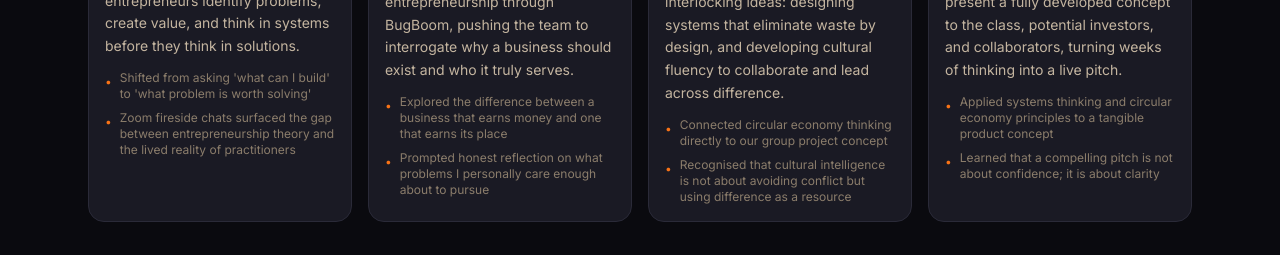
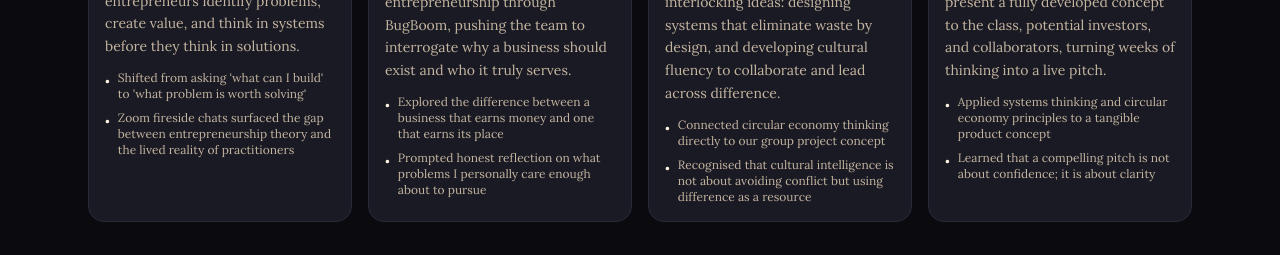
Before and after one commit to hydrolink/ET5131Reflection, a Next.js app: page / in a window 1280 px wide. Shown: the part 1411-1666 px from the top of the page. Built offline with nearby package versions, Linux system fonts and the light colour scheme.

Commit message:
refactor: update font family to Lora for improved typography consistency; adjust styles in LectureCard and TakeawaysSection

```diff
--- a/src/app/components/LectureCard.tsx
+++ b/src/app/components/LectureCard.tsx
@@ -25,9 +25,9 @@ export default function LectureCard({ lecture }: LectureCardProps) {
         {lecture.reflectionPoints.map((point, i) => (
           <li
             key={i}
-            className="flex items-start gap-2 text-xs text-warmgray-dark"
+            className="flex items-start gap-2 text-xs text-warmgray"
           >
-            <span className="text-ember-500 mt-1 flex-shrink-0">&#x2022;</span>
+            <span className="text-warmwhite mt-1 flex-shrink-0">&#x2022;</span>
             <span>{point}</span>
           </li>
         ))}
--- a/src/app/components/TakeawaysSection.tsx
+++ b/src/app/components/TakeawaysSection.tsx
@@ -31,7 +31,7 @@ export default function TakeawaysSection() {
 
       {/* Closing quote */}
       {closingQuote && (
-        <blockquote className="border-l-2 border-ember-500 pl-5 py-2 max-w-xl">
+        <blockquote className="border-l-2 border-ember-500 pl-5 py-2">
           <p className="font-heading italic text-ember-300/80 text-sm leading-relaxed">
             &ldquo;{closingQuote}&rdquo;
           </p>
--- a/src/app/globals.css
+++ b/src/app/globals.css
@@ -21,7 +21,7 @@
   --color-warmgray-dark: #8B7D6B;
 
   /* Font families */
-  --font-sans: var(--font-inter);
+  --font-sans: var(--font-lora);
   --font-heading: var(--font-lora);
 
   /* Animations */
```
